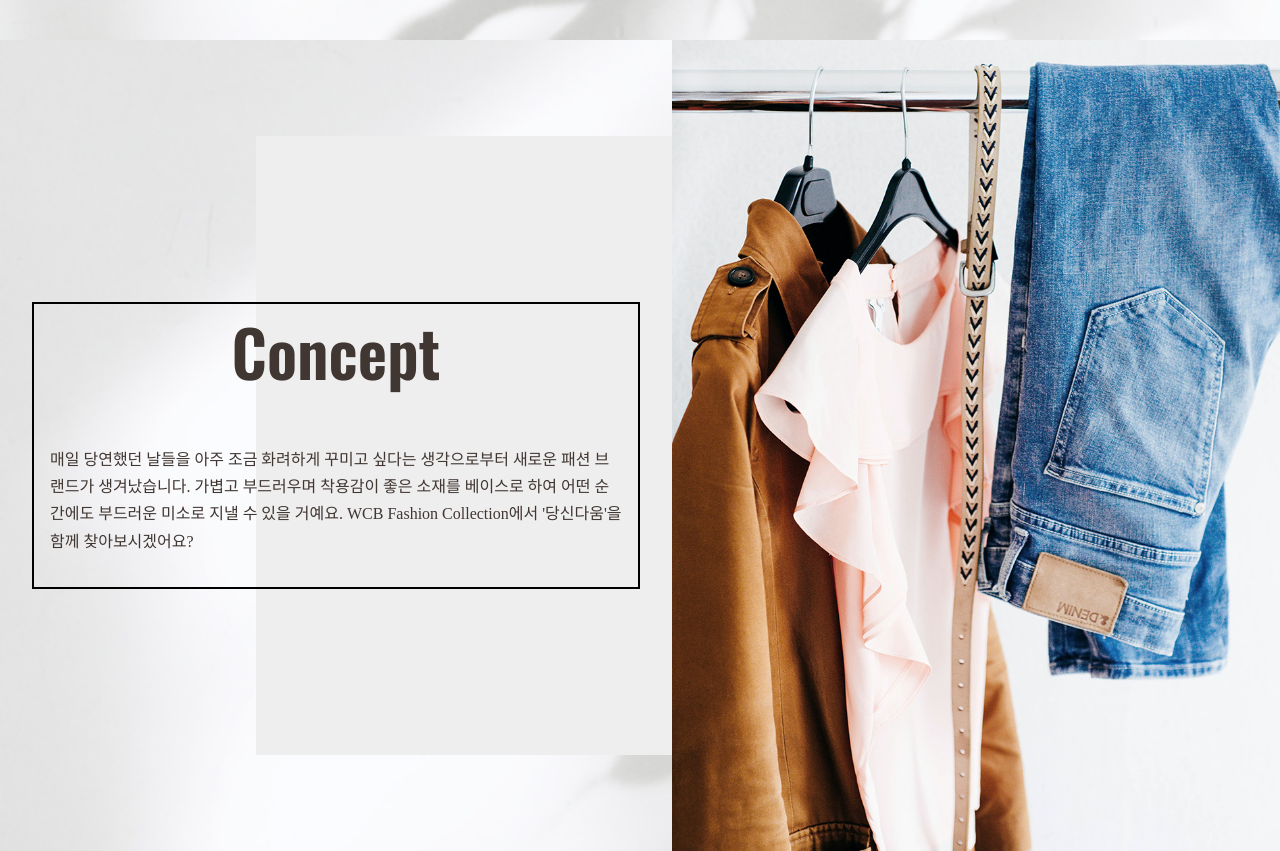
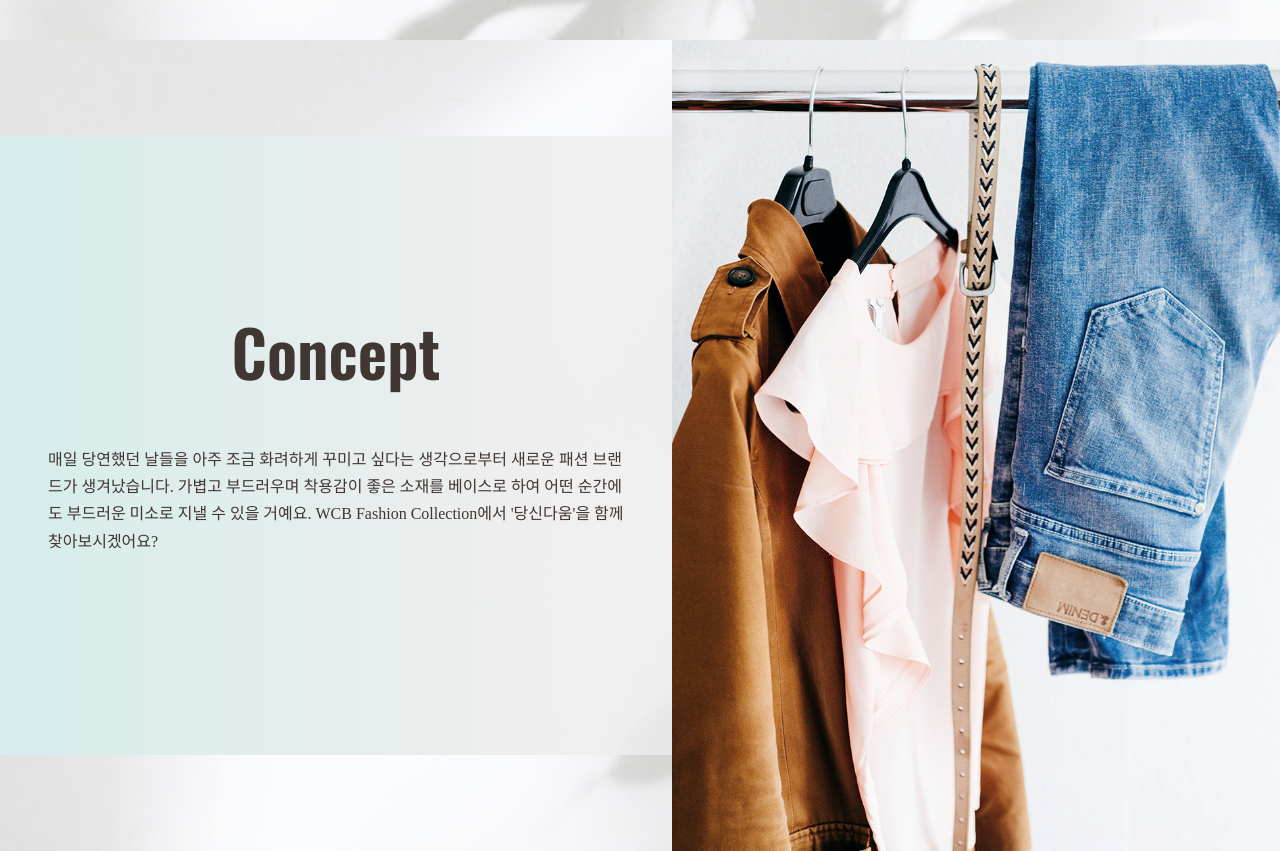
Before and after one commit to kim-myeongju/fashionbrand_website, a plain HTML site: page index.html in a window 1280 px wide. Shown: the part 920-1771 px from the top of the page. Drawn offline with nearby package versions, Linux system fonts and the light colour scheme; some packages are replaced by stand-ins of ours.

Commit message:
20250317 css study update

```diff
--- a/css/style.css
+++ b/css/style.css
@@ -48,7 +48,7 @@ img {
     max-width: 38rem;
     margin: auto;
     padding: 0 1rem;
-    border: 2px solid black;
+    /* border: 2px solid black; */
 }
 
 /* loading */
@@ -130,6 +130,7 @@ img {
 .hero {
     height: 100vh;
     position: relative;
+    /* display: flex; */
 }
 .hero::after {
     content: '';
@@ -138,6 +139,7 @@ img {
     background: url('../images/bg-hero.jpg') no-repeat center / cover;
     position: absolute;
     inset: 0;
+    /* float: left; */
 }
 .hero .title {
     position: absolute;
@@ -154,11 +156,12 @@ img {
 .concept {
     margin: 8rem 0;
     background-image: linear-gradient(
-        to right,
+        to left,
         transparent 0%,
         transparent 20%,
-        var(--light-grey) 20%,
-        var(--light-grey) 100%
+        /* 색깔 그라데이션 */
+        var(--light-grey) 60%,
+        var(--light-green) 100%
     );
 }
 .concept p {
@@ -220,6 +223,7 @@ img {
     width: 90vw;
     left: 0;
     right: 0;
+    /* border: 2px solid black; */
 }
 .shop h3 {
     margin: 1rem 0;
@@ -262,6 +266,7 @@ img {
     .concept img {
         margin: -6rem 0;
         max-width: 38rem;
+        /* border: 2px solid black; */
     }
 
     /* gallery */
```
